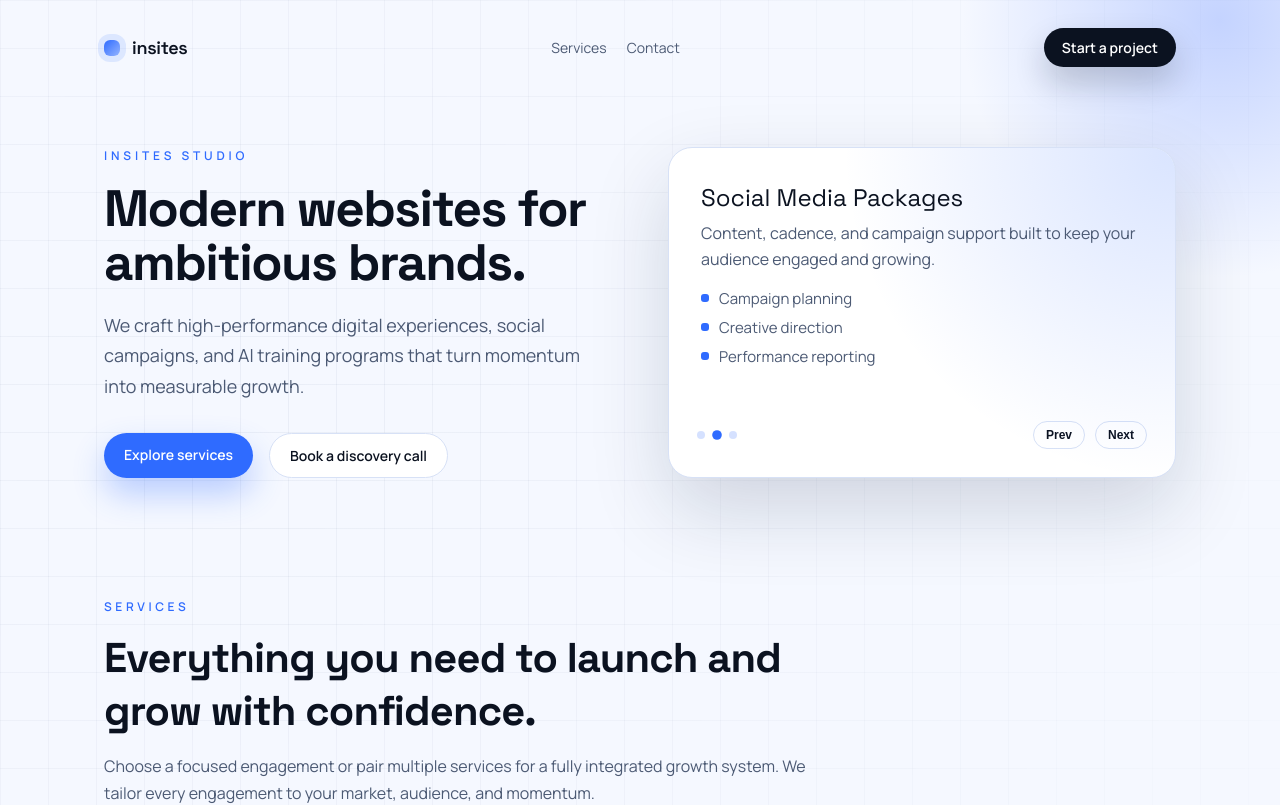
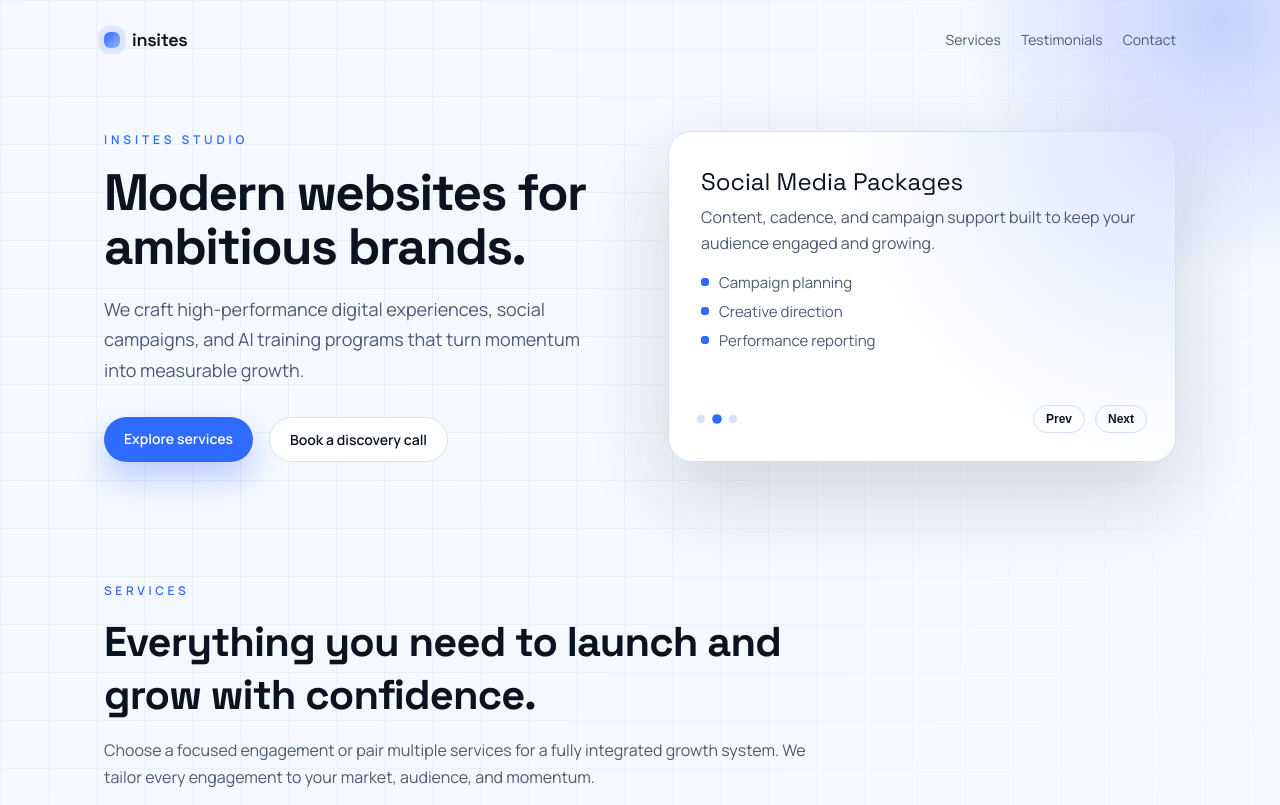
Before and after one commit to radicazz/insite, a Next.js app: page / in a window 1280 px wide. Shown: the top 805 px of the page. Built offline with nearby package versions, Linux system fonts and the light colour scheme.

Commit message:
feat: update header navigation

```diff
--- a/src/app/page.module.css
+++ b/src/app/page.module.css
@@ -84,24 +84,6 @@
   color: var(--text-primary);
 }
 
-.headerCta {
-  display: inline-flex;
-  align-items: center;
-  gap: 8px;
-  border-radius: 999px;
-  padding: 10px 18px;
-  background: var(--text-primary);
-  color: var(--surface);
-  font-size: 14px;
-  font-weight: 600;
-  transition: transform 0.2s ease, box-shadow 0.2s ease;
-  box-shadow: 0 16px 32px rgba(11, 18, 32, 0.2);
-}
-
-.headerCta:hover {
-  transform: translateY(-1px);
-  box-shadow: 0 18px 36px rgba(11, 18, 32, 0.28);
-}
 
 .main {
   display: flex;
@@ -340,8 +322,7 @@
   }
 
   .ctaPrimary,
-  .ctaSecondary,
-  .headerCta {
+  .ctaSecondary {
     width: 100%;
     justify-content: center;
   }
--- a/src/app/page.tsx
+++ b/src/app/page.tsx
@@ -34,11 +34,9 @@ export default function Home() {
           </div>
           <nav className={styles.nav}>
             <a href="#services">Services</a>
+            <a href="#testimonials">Testimonials</a>
             <a href="#contact">Contact</a>
           </nav>
-          <a className={styles.headerCta} href="#services">
-            Start a project
-          </a>
         </header>
 
         <main className={styles.main}>
```
